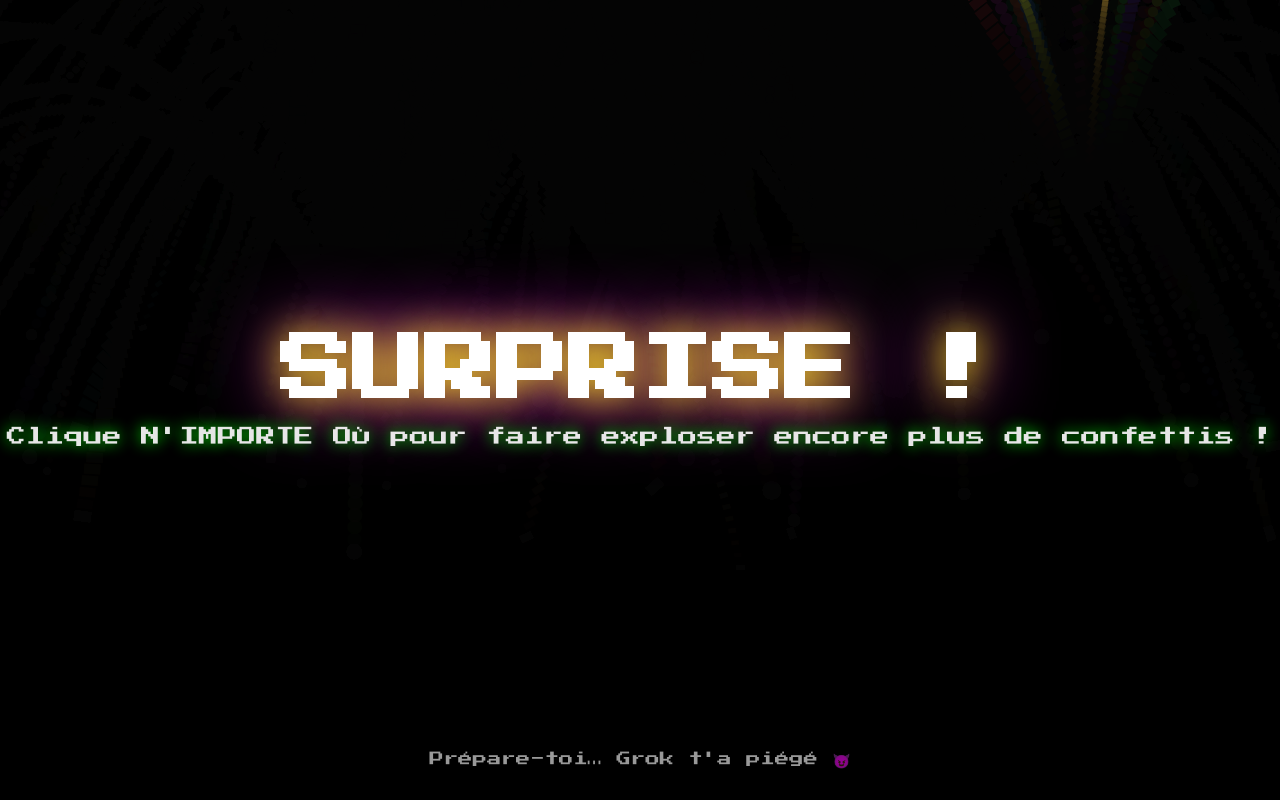
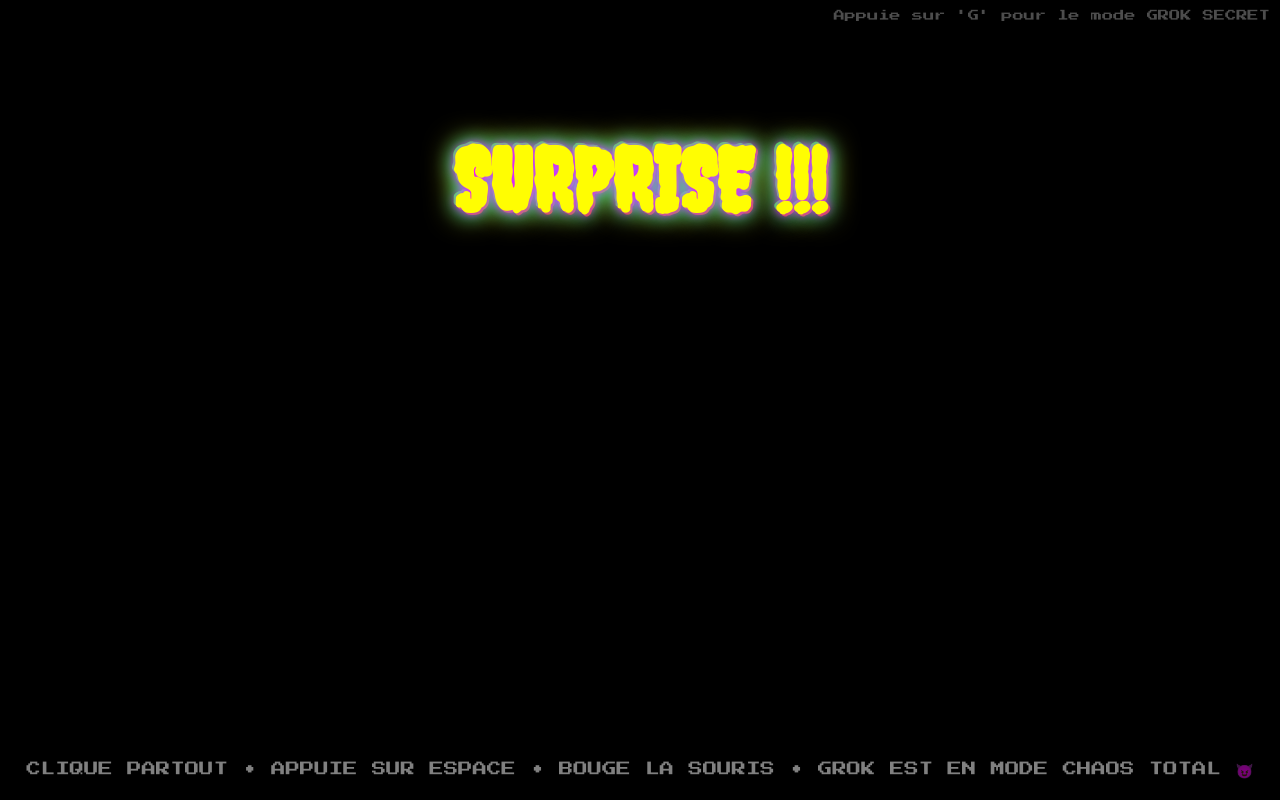
Before and after one commit to Nico-maker841/Surprise-, a plain HTML site: page index.html in a window 1280 px wide. Drawn offline with Linux system fonts and the light colour scheme.

Commit message:
Update index.html

```diff
--- a/index.html
+++ b/index.html
@@ -3,46 +3,67 @@
 <head>
     <meta charset="UTF-8">
     <meta name="viewport" content="width=device-width, initial-scale=1.0">
-    <title>🎉 SURPRISE DE GROK 🎉</title>
+    <title>🚨 ULTIMATE SURPRISE GROK MODE ACTIVATED 🚨</title>
     <style>
-        @import url('https://fonts.googleapis.com/css2?family=Press+Start+2P&display=swap');
+        @import url('https://fonts.googleapis.com/css2?family=Press+Start+2P&family=Creepster&display=swap');
 
         body {
             margin: 0;
             padding: 0;
             overflow: hidden;
             background: #000;
+            color: #fff;
             font-family: 'Press Start 2P', system-ui;
-            color: #fff;
-            display: flex;
-            flex-direction: column;
-            align-items: center;
-            justify-content: center;
             height: 100vh;
             position: relative;
+            cursor: crosshair;
         }
 
-        h1 {
-            font-size: 4.5rem;
-            text-align: center;
+        .glitch {
+            font-family: 'Creepster', cursive;
+            font-size: 5.5rem;
+            position: absolute;
+            top: 15%;
+            left: 50%;
+            transform: translate(-50%, -50%);
             text-shadow:
-                0 0 20px #ff00ff,
-                0 0 40px #00ffff,
-                0 0 60px #ffff00;
-            animation: glow 1.5s infinite alternate;
-            z-index: 10;
+                0 0 10px #ff00ff,
+                0 0 20px #00ffff,
+                0 0 30px #ffff00,
+                2px 2px 0 #ff0000,
+                -2px -2px 0 #00ff00;
+            animation: glitch 0.4s infinite, colorShift 3s infinite;
+            z-index: 20;
             pointer-events: none;
-            margin: 0;
-            line-height: 1;
+            white-space: nowrap;
         }
 
-        p {
-            font-size: 1.2rem;
-            margin-top: 20px;
-            text-shadow: 0 0 15px #00ff00;
-            z-index: 10;
+        @keyframes glitch {
+            0% { transform: translate(-50%, -50%) skew(0deg); }
+            10% { transform: translate(-50% -5px, -50% +5px) skew(10deg); }
+            20% { transform: translate(-50% +5px, -50% -5px) skew(-10deg); }
+            30% { transform: translate(-50%, -50%); }
+        }
+
+        @keyframes colorShift {
+            0%, 100% { color: #ff00ff; }
+            33% { color: #00ffff; }
+            66% { color: #ffff00; }
+        }
+
+        .message {
+            position: absolute;
+            font-size: 1.8rem;
+            padding: 15px 30px;
+            background: rgba(0,0,0,0.85);
+            border: 4px solid #00ff00;
+            box-shadow: 0 0 30px #00ff00;
+            z-index: 30;
             pointer-events: none;
-            opacity: 0.9;
+            opacity: 0;
+            transition: all 0.6s;
+            text-align: center;
+            max-width: 80%;
         }
 
         canvas {
@@ -52,140 +73,149 @@
             z-index: 1;
         }
 
-        @keyframes glow {
-            from { text-shadow: 0 0 20px #ff00ff, 0 0 40px #00ffff; }
-            to { text-shadow: 0 0 40px #ffff00, 0 0 80px #ff00ff; }
+        .warning {
+            position: absolute;
+            bottom: 20px;
+            font-size: 0.9rem;
+            opacity: 0.5;
+            z-index: 40;
+            text-align: center;
+            width: 100%;
         }
 
-        .warning {
+        .secret {
             position: absolute;
-            bottom: 30px;
-            font-size: 0.9rem;
-            opacity: 0.6;
-            z-index: 10;
+            top: 10px;
+            right: 10px;
+            font-size: 0.7rem;
+            opacity: 0.3;
+            z-index: 50;
         }
     </style>
 </head>
 <body>
-    <h1>SURPRISE !</h1>
-    <p>Clique N'IMPORTE OÙ pour faire exploser encore plus de confettis !</p>
+    <h1 class="glitch" id="title">SURPRISE !!!</h1>
     <canvas id="canvas"></canvas>
-    <div class="warning">Prépare-toi… Grok t'a piégé 😈</div>
+    <div class="warning">CLIQUE PARTOUT • APPUIE SUR ESPACE • BOUGE LA SOURIS • GROK EST EN MODE CHAOS TOTAL 😈</div>
+    <div class="secret">Appuie sur 'G' pour le mode GROK SECRET</div>
 
     <script>
         const canvas = document.getElementById('canvas');
         const ctx = canvas.getContext('2d');
-
-        let width = canvas.width = window.innerWidth;
-        let height = canvas.height = window.innerHeight;
+        let w = canvas.width = window.innerWidth;
+        let h = canvas.height = window.innerHeight;
 
         window.addEventListener('resize', () => {
-            width = canvas.width = window.innerWidth;
-            height = canvas.height = window.innerHeight;
+            w = canvas.width = window.innerWidth;
+            h = canvas.height = window.innerHeight;
         });
 
         let particles = [];
+        let fireworks = [];
+        let emojis = [];
+        let messages = [];
+        let audioCtx = new (window.AudioContext || window.webkitAudioContext)();
 
-        class Confetti {
-            constructor(x, y) {
-                this.x = x;
-                this.y = y;
-                this.size = Math.random() * 12 + 6;
-                this.speedX = Math.random() * 12 - 6;
-                this.speedY = Math.random() * -18 - 10;
-                this.gravity = 0.18;
-                this.color = `hsl(${Math.random() * 360}, 100%, 65%)`;
+        class Particle {
+            constructor(x, y, type) {
+                this.x = x; this.y = y;
+                this.type = type;
+                this.size = Math.random() * 14 + 7;
+                this.vx = Math.random() * 14 - 7;
+                this.vy = Math.random() * -22 - 8;
+                this.gravity = 0.25;
+                this.color = `hsl(${Math.random()*360},100%,70%)`;
+                this.life = 100;
                 this.rotation = Math.random() * 360;
-                this.rotationSpeed = Math.random() * 14 - 7;
-                this.opacity = 1;
-                this.shape = Math.random() > 0.5 ? 'rect' : 'circle';
+                this.rotSpeed = Math.random() * 20 - 10;
             }
-
             update() {
-                this.speedY += this.gravity;
-                this.x += this.speedX;
-                this.y += this.speedY;
-                this.rotation += this.rotationSpeed;
-                this.opacity -= 0.008;
+                this.vy += this.gravity;
+                this.x += this.vx;
+                this.y += this.vy;
+                this.rotation += this.rotSpeed;
+                this.life -= 1.8;
             }
-
             draw() {
                 ctx.save();
-                ctx.globalAlpha = this.opacity;
+                ctx.globalAlpha = this.life / 100;
                 ctx.translate(this.x, this.y);
                 ctx.rotate(this.rotation * Math.PI / 180);
-
                 ctx.fillStyle = this.color;
-                if (this.shape === 'rect') {
-                    ctx.fillRect(-this.size / 2, -this.size / 3, this.size, this.size * 0.6);
+                if (this.type === 'confetti') {
+                    ctx.fillRect(-this.size/2, -this.size/2, this.size, this.size/2);
                 } else {
                     ctx.beginPath();
-                    ctx.arc(0, 0, this.size / 2, 0, Math.PI * 2);
+                    ctx.arc(0, 0, this.size/2, 0, Math.PI*2);
                     ctx.fill();
                 }
                 ctx.restore();
             }
         }
 
-        function createExplosion(x, y, count) {
-            for (let i = 0; i < count; i++) {
-                particles.push(new Confetti(x, y));
+        class Firework {
+            constructor(x, y) {
+                this.x = x; this.y = y;
+                this.vy = Math.random() * -18 - 22;
+                this.exploded = false;
+                this.particles = [];
+                this.color = `hsl(${Math.random()*360},100%,60%)`;
+            }
+            update() {
+                if (!this.exploded) {
+                    this.y += this.vy;
+                    this.vy += 0.4;
+                    if (this.vy >= 0) {
+                        this.explode();
+                    }
+                } else {
+                    for (let i = this.particles.length-1; i >= 0; i--) {
+                        const p = this.particles[i];
+                        p.update();
+                        if (p.life <= 0) this.particles.splice(i,1);
+                    }
+                }
+            }
+            explode() {
+                this.exploded = true;
+                playBoom(80, 120);
+                for (let i = 0; i < 85; i++) {
+                    const p = new Particle(this.x, this.y, 'spark');
+                    p.vx = Math.random()*22 - 11;
+                    p.vy = Math.random()*22 - 18;
+                    p.gravity = 0.15;
+                    p.life = 65;
+                    this.particles.push(p);
+                }
+            }
+            draw() {
+                if (!this.exploded) {
+                    ctx.fillStyle = '#fff';
+                    ctx.shadowBlur = 30;
+                    ctx.shadowColor = this.color;
+                    ctx.fillRect(this.x-4, this.y-4, 8, 8);
+                } else {
+                    this.particles.forEach(p => p.draw());
+                }
             }
         }
 
-        function animate() {
-            // Effet de traînée magique
-            ctx.fillStyle = 'rgba(0, 0, 0, 0.12)';
-            ctx.fillRect(0, 0, width, height);
-
-            for (let i = particles.length - 1; i >= 0; i--) {
-                const p = particles[i];
-                p.update();
-                p.draw();
-
-                if (p.y > height + 50 || p.opacity <= 0) {
-                    particles.splice(i, 1);
-                }
+        class EmojiParticle {
+            constructor() {
+                this.x = Math.random() * w;
+                this.y = -50;
+                this.emoji = ['🎉','🔥','🚀','😱','💥','🦄','🌈','👽','🍕','🕹️'][Math.floor(Math.random()*10)];
+                this.size = Math.random() * 35 + 25;
+                this.vy = Math.random() * 5 + 3;
+                this.vx = Math.random() * 4 - 2;
+                this.life = 180;
             }
-
-            requestAnimationFrame(animate);
-        }
-
-        // Lancement initial EXPLOSIF
-        setTimeout(() => {
-            createExplosion(width / 2, height / 2.5, 420);
-            // Deuxième explosion décalée pour le WOW
-            setTimeout(() => createExplosion(width * 0.3, height / 2, 180), 180);
-            setTimeout(() => createExplosion(width * 0.7, height / 2, 180), 320);
-        }, 420);
-
-        // Clique = BOOM !
-        document.addEventListener('click', (e) => {
-            createExplosion(e.clientX, e.clientY, 220);
-
-            // Effet bonus : petite explosion aléatoire à côté
-            if (Math.random() > 0.6) {
-                setTimeout(() => {
-                    createExplosion(e.clientX + (Math.random() * 200 - 100),
-                                  e.clientY + (Math.random() * 150 - 50), 90);
-                }, 80);
+            update() {
+                this.y += this.vy;
+                this.x += this.vx;
+                this.vy += 0.08;
+                this.life--;
             }
-        });
-
-        // Petits confettis automatiques pour ne jamais s'arrêter
-        setInterval(() => {
-            if (Math.random() > 0.4) {
-                const x = Math.random() * width;
-                createExplosion(x, Math.random() * height * 0.3, 35);
-            }
-        }, 1100);
-
-        // Démarrage de l'animation
-        animate();
-
-        // Message secret dans la console (pour les curieux)
-        console.log('%c🎉 GROK t\'a bien eu hein ? Tu croyais que ce serait juste du texte ? 😏',
-                    'color:#00ff00; font-family:monospace; font-size:14px;');
-    </script>
-</body>
-</html>
+            draw() {
+                ctx.font = `${this.size}px Arial`;
+                ctx.global
```
